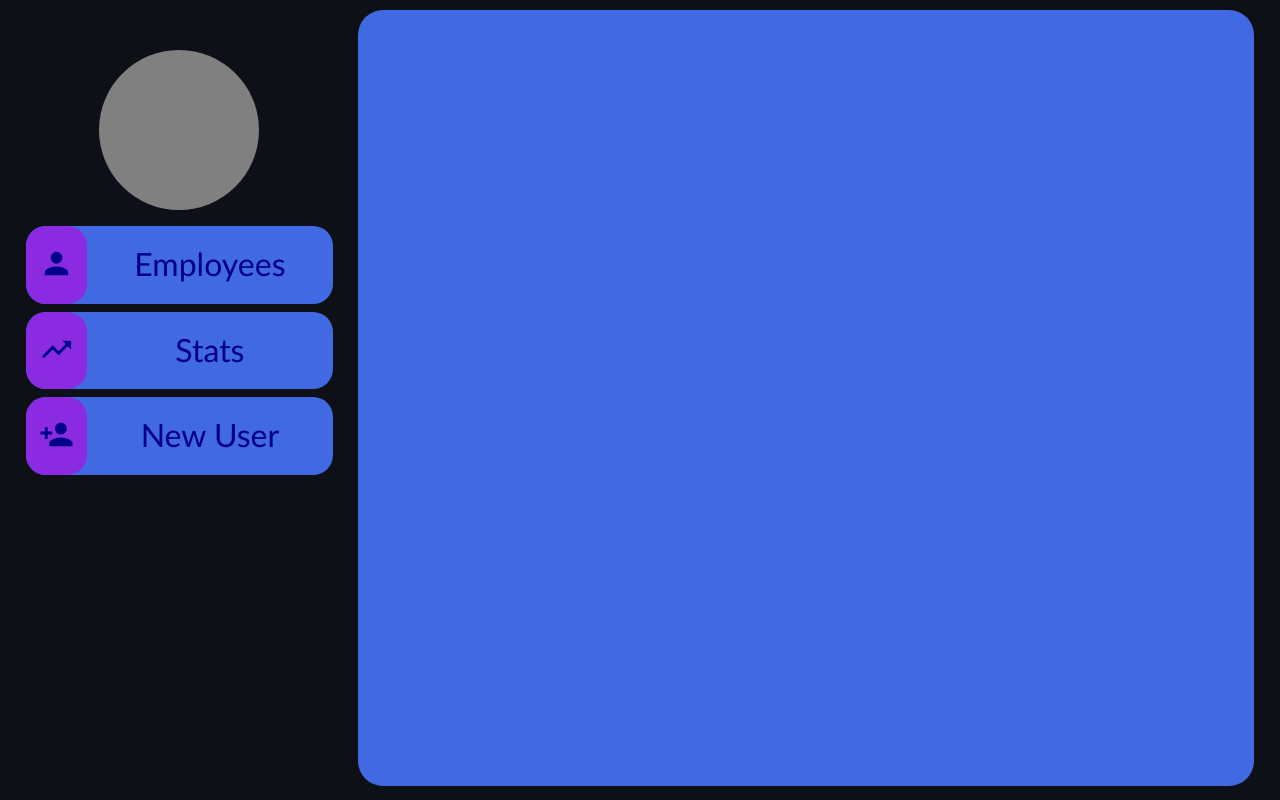
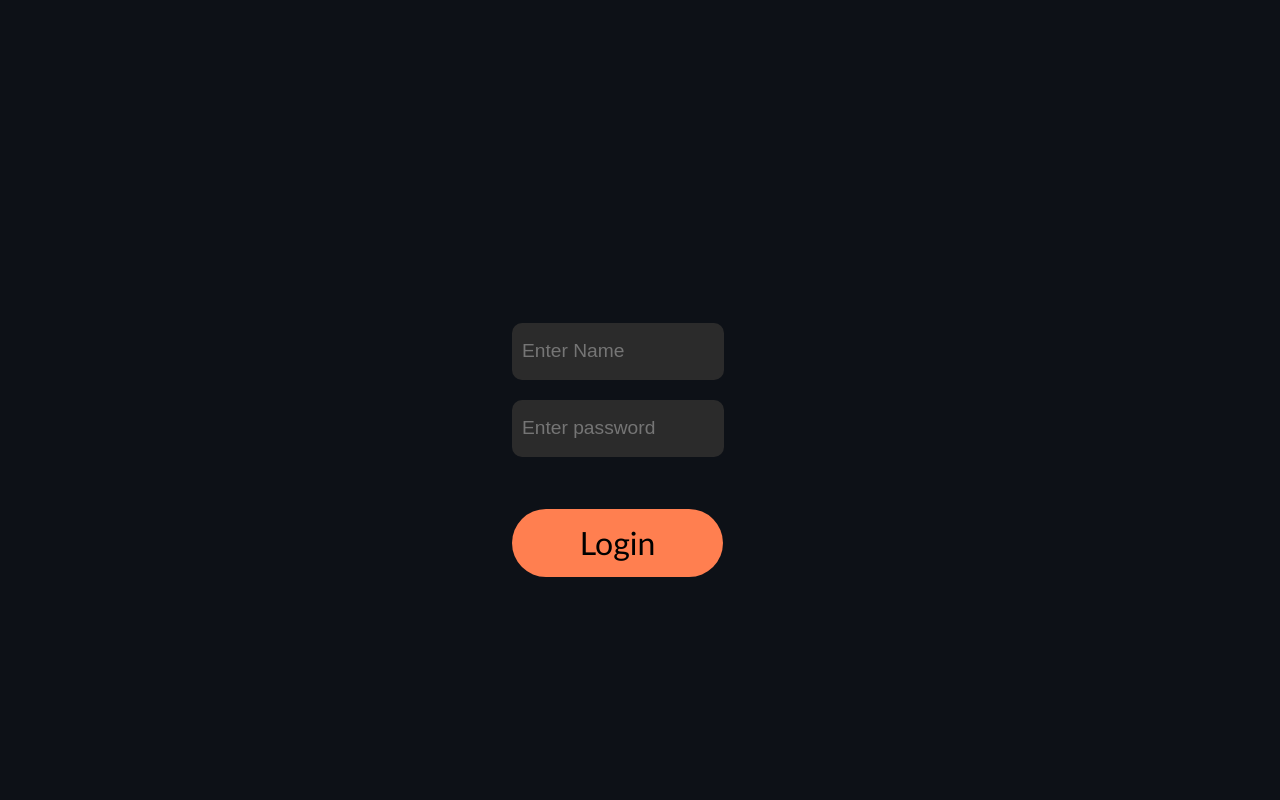
Before and after one commit to Avishka-99/my-app, a React (Create React App) app: page / in a window 1280 px wide. Built offline with nearby package versions, Linux system fonts and the light colour scheme.

Commit message:
Add other 4 actors

```diff
--- a/src/App.js
+++ b/src/App.js
@@ -1,9 +1,31 @@
-import React, { Component } from 'react';
+import React, { Component,useState } from 'react';
 import './App.css';
-import Adminpanel from './Components/Adminpanel';
+import Dashboard from './Components/Dashboard';
+import Loginform from './Components/Loginform';
 function App() {
+  const[hide,setHide]=useState(false);
+  const[manager,setManager]=useState(false);
+  const[admin,setAdmin]=useState(false);
+  const[employee,setEmployee]=useState(false);
+  const[accountant,setAccountant]=useState(false);
+  const[salesman,setSalesman]=useState(false);
+  const login=(name,password)=>{
+    console.log(name);
+    console.log(password);
+    setHide(!hide);
+    setAdmin(!admin);
+  }
   return (
-    <Adminpanel/>
+    <div>
+      {!hide&&<Loginform parentFunction={login}/>}
+      {manager&&<Dashboard userType="manager"/>}
+      {admin&&<Dashboard userType="admin"/>}
+      {employee&&<Dashboard userType="employee"/>}
+      {accountant&&<Dashboard userType="accountant"/>}
+      {salesman&&<Dashboard userType="salesman"/>}
+    </div>
+
+
   );
 }
 export default App;
--- /dev/null
+++ b/src/CSS/loginform.css
@@ -0,0 +1,47 @@
+.outerContainer{
+    width: 100vw;
+    height: 100vh;
+    border-radius: 100px;
+    align-items: center;
+    align-content: center;
+    justify-content: center;
+    display: flex;
+}
+.innerContainer{
+    align-content: center;
+    margin-left: 30%;
+    width: 50vw;
+    height: 50vh;
+    margin-top: 100px;
+}
+input[type="text"],input[type="password"]{
+    border-width:0px;
+    border-radius: 10px;
+    width: 30%;
+    display:inline-block;
+    padding:15px 10px;
+    line-height:140%;
+    font-size: larger;
+    margin-bottom: 20px;
+    background-color: #2b2b2b;
+    color: white;
+}
+input[type="text"]:focus,input[type="password"]:focus{
+    outline: none;
+    box-shadow: 0 0 0 2px orange;
+
+}
+input[type="button"]{
+    margin-top: 5%;
+    width:33%;
+    padding:15px 10px;
+    line-height:120%;
+    font-size:xx-large;
+    border-radius: 50px;
+    border-width: 0px;
+    background-color:coral;
+    font-family: Calibri, 'Gill Sans', 'Gill Sans MT', 'Trebuchet MS', sans-serif;
+}
+input[type="button"]:hover{
+    background-color:dodgerblue;
+}
--- a/src/CSS/menuitems.css
+++ b/src/CSS/menuitems.css
@@ -29,3 +29,9 @@
 .iconBox{
     margin-top: 20px;
 }
+.menu:hover>.icon{
+    background-color:mediumpurple;
+}
+.menu:hover{
+    background-color: dodgerblue;
+}
--- a/src/CSS/registrationForm.css
+++ b/src/CSS/registrationForm.css
@@ -88,9 +88,12 @@ input[type="submit"]{
     font-size:xx-large;
     border-radius: 50px;
     border-width: 0px;
-    background-color:coral;
+    background-color:tomato;
     font-family: Calibri, 'Gill Sans', 'Gill Sans MT', 'Trebuchet MS', sans-serif;
 }
 input[type="submit"]:hover{
-    background-color:violet;
+    background-color:coral;
 }
+.radio{
+    margin-bottom: 12px;
+}
--- /dev/null
+++ b/src/Components/Dashboard.jsx
@@ -0,0 +1,55 @@
+import React, { Component } from 'react';
+import Menuitems from './Menuitems';
+import '../CSS/dashboard.css';
+import PersonIcon from '@mui/icons-material/Person';
+import TrendingUpIcon from '@mui/icons-material/TrendingUp';
+import PersonAddIcon from '@mui/icons-material/PersonAdd';
+import RegistrationForm from './RegistrationForm';
+class Dashboard extends Component {
+   constructor(props){
+    super(props);
+    this.state={
+        Employees:false,
+        Stats:false,
+        NewUser:true,
+        userType:this.props.userType
+    }
+   }
+    render(){
+        console.log(this.state.userType);
+        const Employees=()=>{
+           this.setState({Employees:true})
+           this.setState({Stats:false})
+           this.setState({NewUser:false})
+        };
+        const Stats=()=>{
+            this.setState({Employees:false})
+            this.setState({Stats:true})
+            this.setState({NewUser:false})
+        };
+        const NewUser=()=>{
+            this.setState({Employees:false})
+            this.setState({Stats:false})
+            this.setState({NewUser:true})
+        };
+        const menuNamesAdmin = [["Employees",<PersonIcon fontSize="large"/>,Employees],["Stats",<TrendingUpIcon fontSize="large"/>,Stats],["New User",<PersonAddIcon fontSize="large"/>,NewUser]];
+        const menuNamesManager = [["Employees",<PersonIcon fontSize="large"/>,Employees],["Stats",<TrendingUpIcon fontSize="large"/>,Stats],["New User",<PersonAddIcon fontSize="large"/>,NewUser]];
+        return(
+        <div className="App">
+            <div className='sideBar'>
+                <div className='userIcon'>
+                </div>
+                {this.state.userType=="admin"?menuNamesAdmin.map((items)=><Menuitems name={items} parentFunction={items[2]} key={items}/>):<div/>}
+                {this.state.userType=="manager"?menuNamesManager.map((items)=><Menuitems name={items} parentFunction={items[2]} key={items}/>):<div/>}
+
+            </div>
+        <div className='content'>
+            {this.state.NewUser && <RegistrationForm/>}
+
+        </div>
+    </div>
+
+    );
+}
+}
+export default Dashboard;
--- /dev/null
+++ b/src/Components/Loginform.jsx
@@ -0,0 +1,31 @@
+import React, { Component } from 'react';
+import '../CSS/loginform.css';
+class Loginform extends Component {
+    state = { name:'',password:'' }
+    render() {
+        const submitForm = ()=>{};
+        const changePassword = (e) => {
+            this.setState({
+                password: e.target.value
+            });
+        }
+        const changeName = (e) => {
+            this.setState({
+                name: e.target.value
+            });
+        }
+        return (
+            <div className='outerContainer'>
+                <div className='innerContainer'>
+                <form>
+                    <input type="text" placeholder='Enter Name' value={this.state.name} onChange={changeName}/><br />
+                    <input type="password" placeholder='Enter password' onChange={changePassword}/><br />
+                    <input type="button" value='Login' onClick={()=>this.props.parentFunction(this.state.name,this.state.password)}/>
+                </form>
+                </div>
+            </div>
+        );
+    }
+}
+
+export default Loginform;
--- a/src/Components/RegistrationForm.jsx
+++ b/src/Components/RegistrationForm.jsx
@@ -5,58 +5,69 @@ import '../CSS/registrationForm.css';
 class RegistrationForm extends Component {
     constructor(props) {
         super(props);
-        this.state = {name:"",nic:"",gender:"",password:"",date:""};
+        this.state = { name: "", nic: "", gender: "", password: "", date: "", usertype: "" };
     }
     render() {
-        const changeName=(e)=>{
+        const changeName = (e) => {
             this.setState({
-                name:e.target.value
+                name: e.target.value
             });
         }
-        const changeNIC=(e)=>{
+        const changeNIC = (e) => {
             this.setState({
-                nic:e.target.value
+                nic: e.target.value
             });
         }
-        const changeGENDER=(e)=>{
+        const changeGENDER = (e) => {
             this.setState({
-                gender:e.target.value
+                gender: e.target.value
             });
         }
 
-        const changePASSWORD=(e)=>{
+        const changePASSWORD = (e) => {
             this.setState({
-                password:e.target.value
+                password: e.target.value
             });
         }
-        const changeDATE=(e)=>{
+        const changeDATE = (e) => {
             this.setState({
-                date:e.target.value
+                date: e.target.value
             });
         }
-        const submitForm=()=>{
-            var name=this.state.name;
+        const changeUserType = (e) => {
+            this.setState({
+                usertype: e.target.value
+            });
+        }
+        const submitForm = () => {
+            var name = this.state.name;
             var dob = this.state.date;
-            var gender=this.state.gender;
-            var password=this.state.password;
-            var nic=this.state.nic;
+            var gender = this.state.gender;
+            var password = this.state.password;
+            var nic = this.state.nic;
+            var usertype = this.state.usertype;
         }
         console.log(this.state.date);
         return (
             <div className='form'>
-                <h1>Register new user</h1><p/>
+                <h1>Register new user</h1><p />
                 <form onSubmit={submitForm}>
-                    <input type="text" placeholder='Enter Name' value={this.state.name} onChange={changeName}/><br/>
-                    <input type="text" placeholder='Enter NIC number'value={this.state.nic} onChange={changeNIC}/><br/>
-                    <div >
-                        <input type="radio" value="MALE" name='gender' onChange={changeGENDER}/><label>Male</label>
-                        <input type="radio" value="FEMALE" name="gender" onChange={changeGENDER}/> <label>Female</label><br/>
+                    <input type="text" placeholder='Enter Name' value={this.state.name} onChange={changeName} /><br />
+                    <input type="text" placeholder='Enter NIC number' value={this.state.nic} onChange={changeNIC} /><br />
+                    <input type="password" placeholder='Enter password' /><br />
+                    <div className='radio'>
+                        <input type="radio" value="MALE" name='gender' onChange={changeGENDER} /><label>Male</label>
+                        <input type="radio" value="FEMALE" name="gender" onChange={changeGENDER} /> <label>Female</label><br />
                     </div>
-
-                    <input type="date"onChange={changeDATE}/><br/>
-                    <input type="password" placeholder='Enter password'/><br/>
-                    <input type="password" placeholder='Confirm password'/><br/>
-                    <input type="submit"/>
+                    <div className='radio' >
+                        <input type="radio" value="ADMIN" name='usertype' onChange={changeUserType} /><label>Admin</label>
+                        <input type="radio" value="MANAGER" name='usertype' onChange={changeUserType} /><label>Manager</label>
+                        <input type="radio" value="CLERK" name='usertype' onChange={changeUserType} /><label>Clerk</label>
+                        <input type="radio" value="ACCOUNTANT" name='usertype' onChange={changeUserType} /><label>Accountant</label>
+                        <input type="radio" value="SALESMAN" name="usertype" onChange={changeUserType} /> <label>Salesman</label><br />
+                    </div>
+                    <input type="date" onChange={changeDATE} /><br />
+                    <input type="submit" />
                 </form>
 
             </div>
```
Also changed, not shown: src/Components/Managerpanel.jsx (renamed from src/Components/Adminpanel.jsx).
